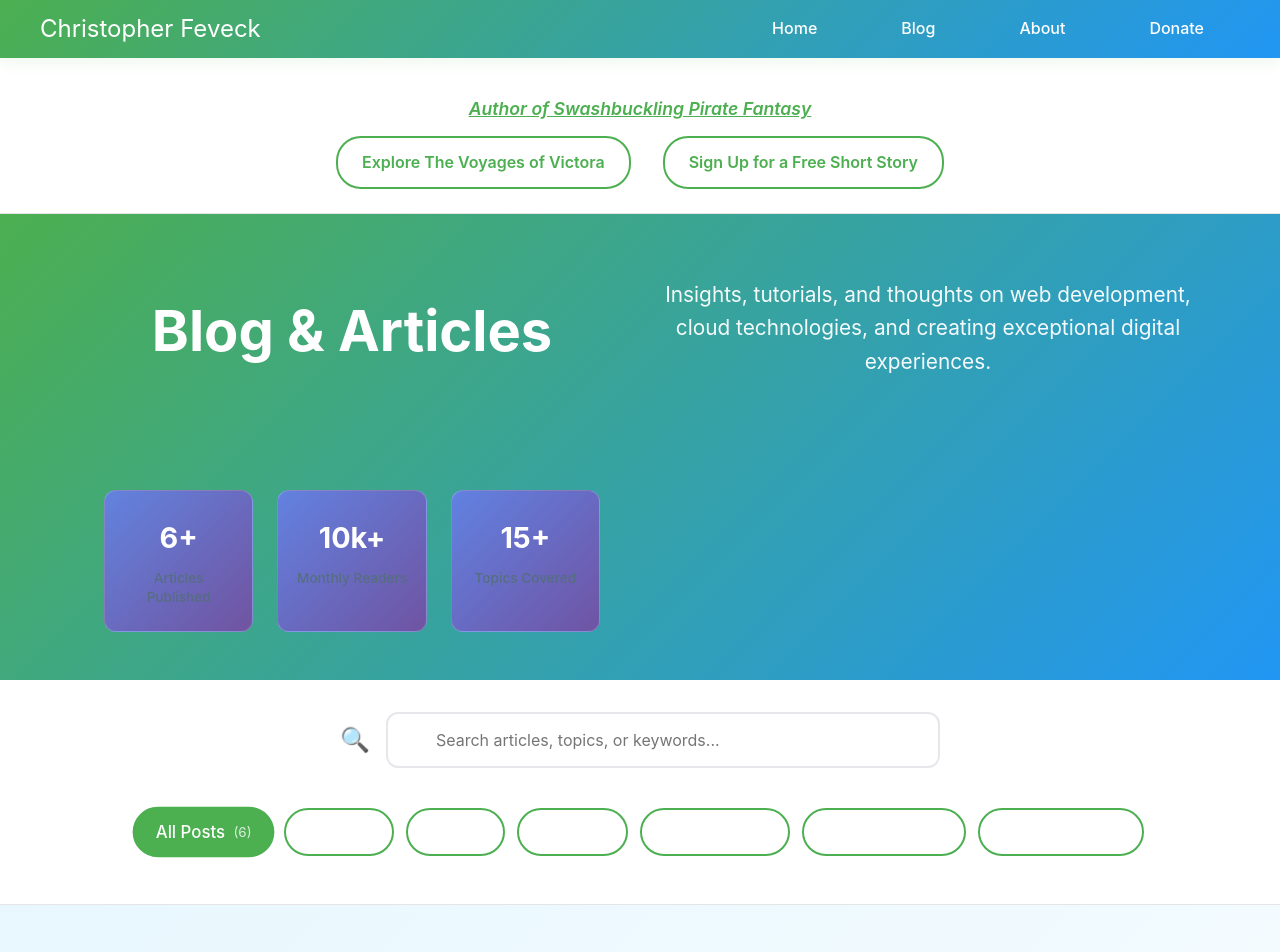
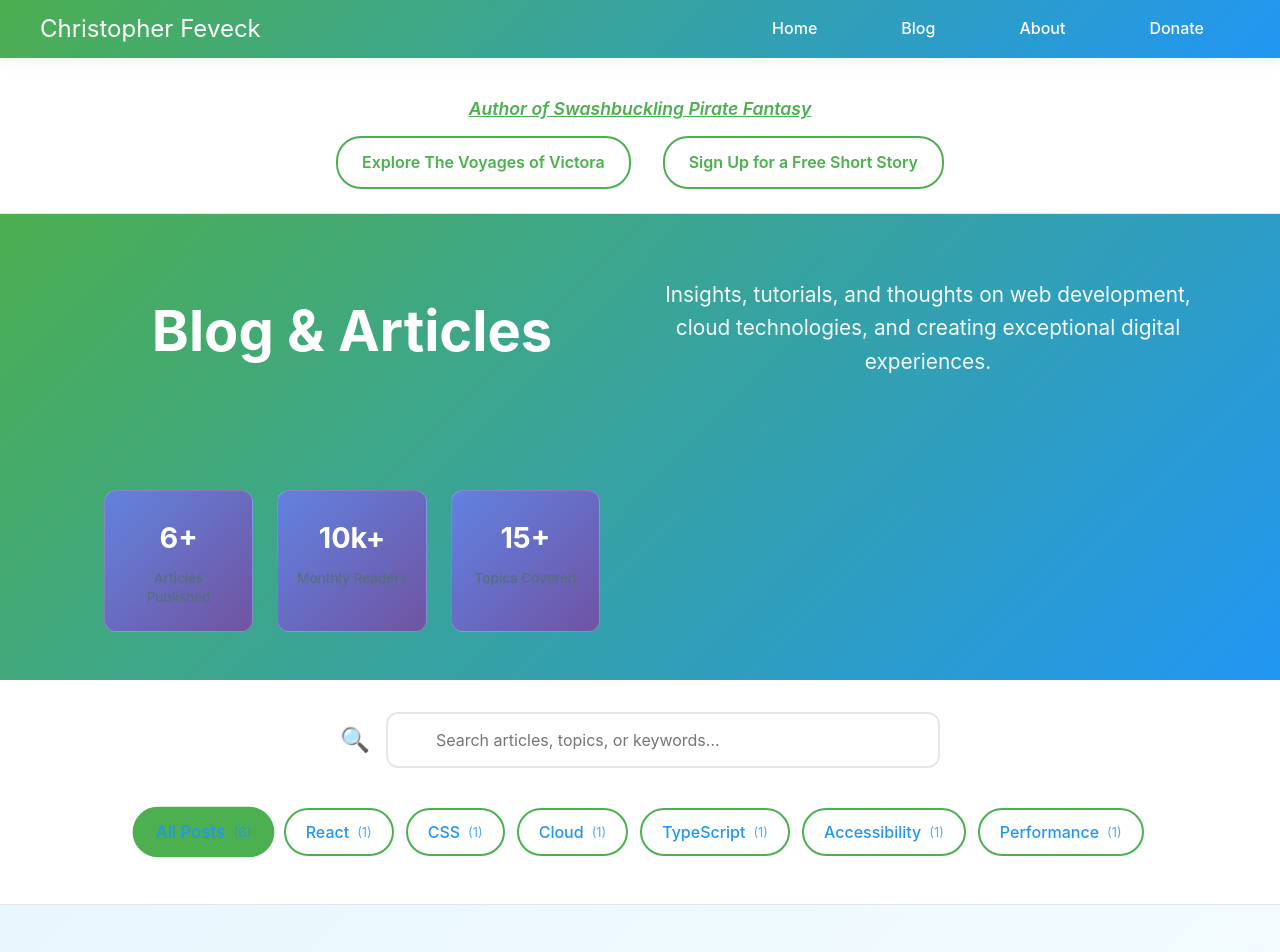
Before and after one commit to catbarber/chris-feveck, a React (Vite) app: page /blog in a window 1280 px wide. Shown: the top 952 px of the page. Built offline with nearby package versions, Linux system fonts and the light colour scheme; the HTML template or start-up script is replaced by a standard one.

Commit message:
Update BlogPage.css

```diff
--- a/src/pages/BlogPage.css
+++ b/src/pages/BlogPage.css
@@ -184,7 +184,7 @@
   padding: 0.75rem 1.25rem;
   border: 2px solid var(--spring-primary);
   background: var(--spring-white);
-  color: var(--spring-accent);
+  color: var(--spring-accent) !important;
   border-radius: 25px;
   font-weight: 500;
   cursor: pointer;
```
